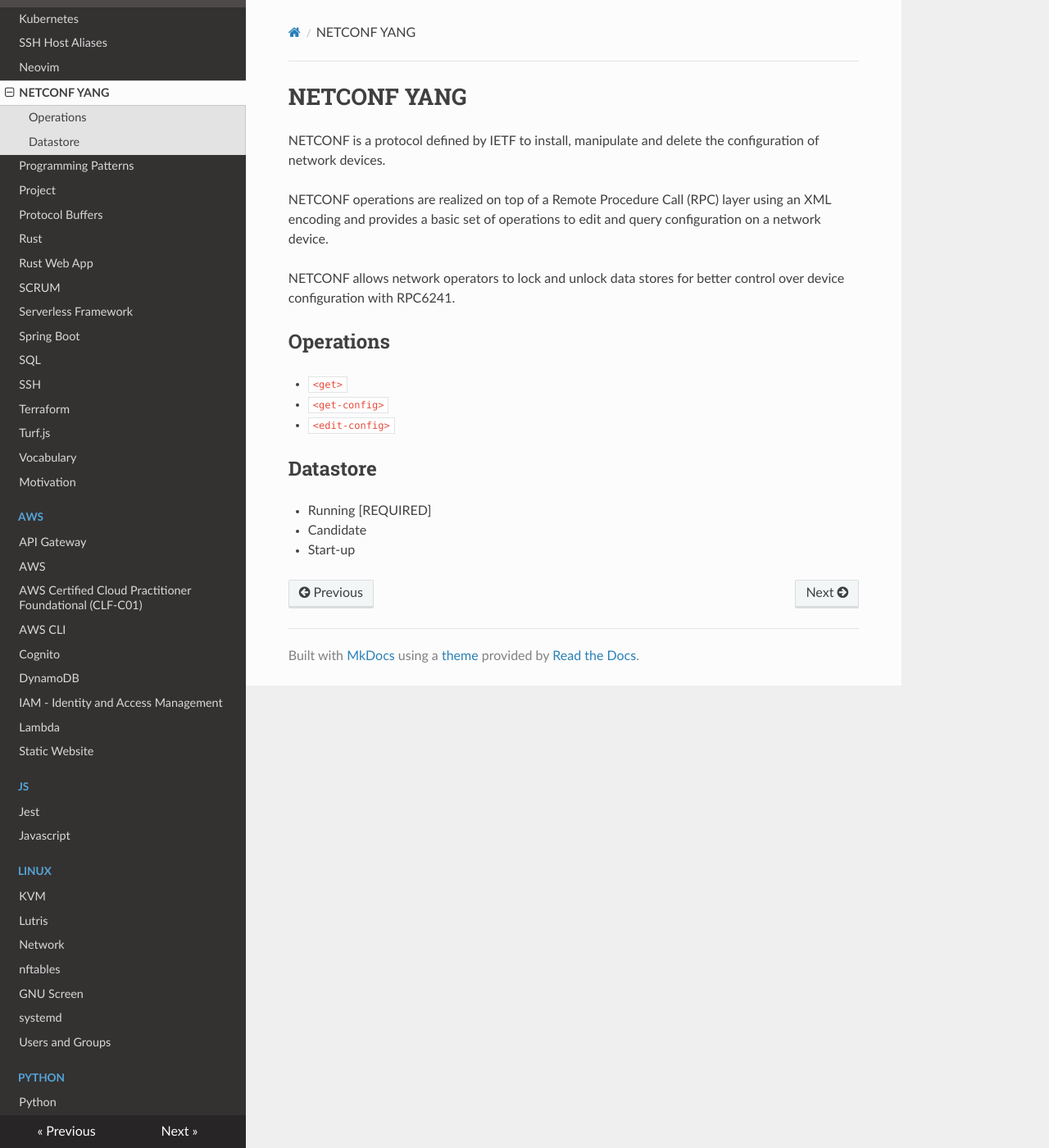
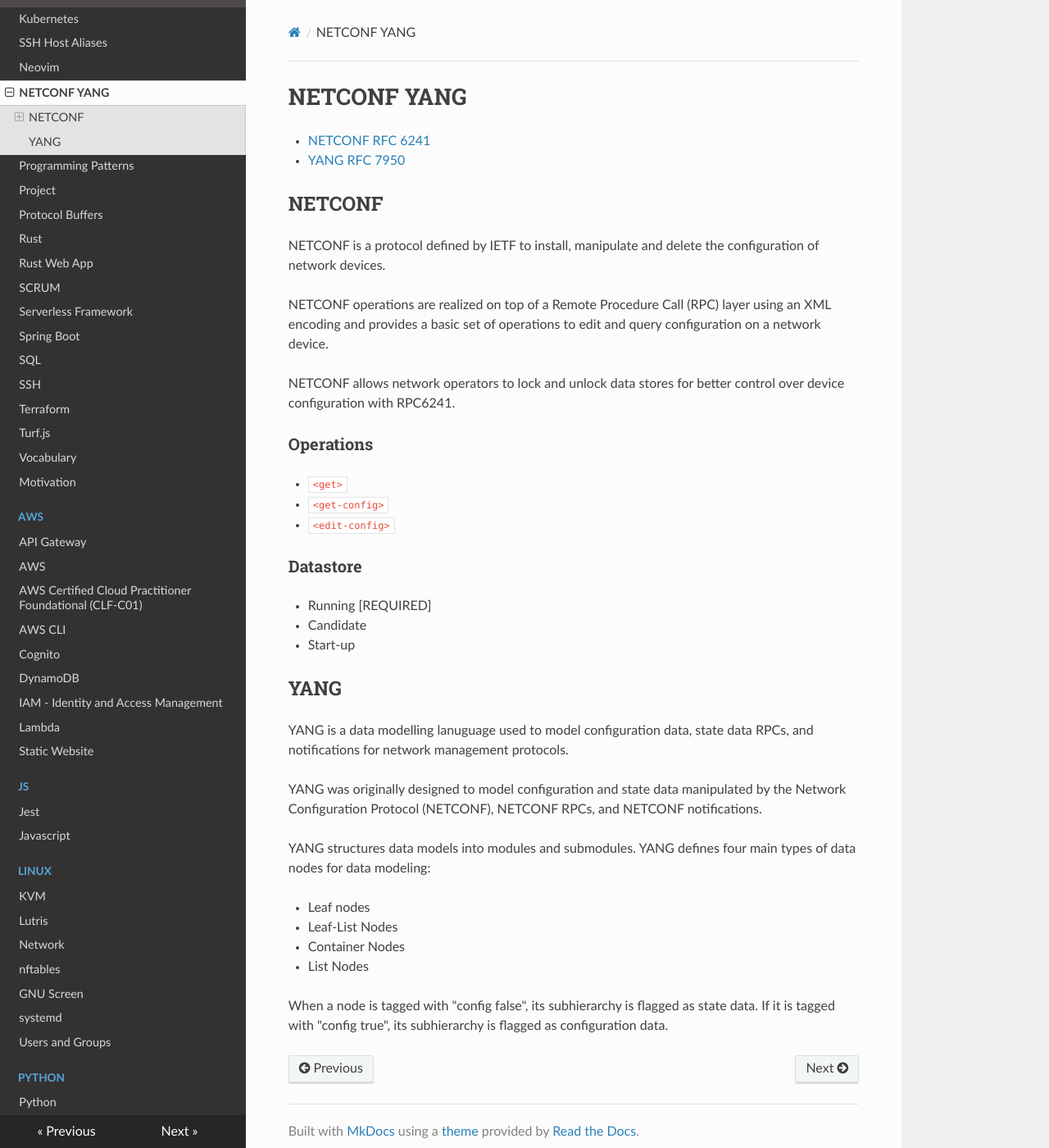
Before and after one commit to YotaYota/notes, an MkDocs documentation site: the page built from docs/netconf_yang.md, in a window 1280 px wide and 1400 px high. Shown: the whole window at 82% size. Built offline with MkDocs 1.6.1, drawn with Linux system fonts in a browser that asks for light colours; nearby versions of some CDN libraries.

Commit message:
netconf yang

```diff
--- a/docs/netconf_yang.md
+++ b/docs/netconf_yang.md
@@ -1,4 +1,9 @@
 # NETCONF YANG
+
+- [NETCONF RFC 6241](https://datatracker.ietf.org/doc/html/rfc6241)
+- [YANG RFC 7950](https://datatracker.ietf.org/doc/html/rfc7950)
+
+## NETCONF
 
 NETCONF is a protocol defined by IETF to install, manipulate and delete the configuration of network devices.
 
@@ -6,14 +11,30 @@ NETCONF operations are realized on top of a Remote Procedure Call (RPC) layer us
 
 NETCONF allows network operators to lock and unlock data stores for better control over device configuration with RPC6241.
 
-## Operations
+### Operations
 
 - `<get>`
 - `<get-config>`
 - `<edit-config>`
 
-## Datastore
+### Datastore
 
 - Running [REQUIRED]
 - Candidate
 - Start-up
+
+## YANG
+
+YANG is a data modelling lanuguage used to model configuration data, state data RPCs, and notifications for network management protocols.
+
+YANG was originally designed to model configuration and state data manipulated by the Network Configuration Protocol (NETCONF), NETCONF RPCs, and NETCONF notifications.
+
+YANG structures data models into modules and submodules. YANG defines four main types of data nodes for data modeling:
+
+- Leaf nodes
+- Leaf-List Nodes
+- Container Nodes
+- List Nodes
+
+
+When a node is tagged with "config false", its subhierarchy is flagged as state data.  If it is tagged with "config true", its subhierarchy is flagged as configuration data.
```
